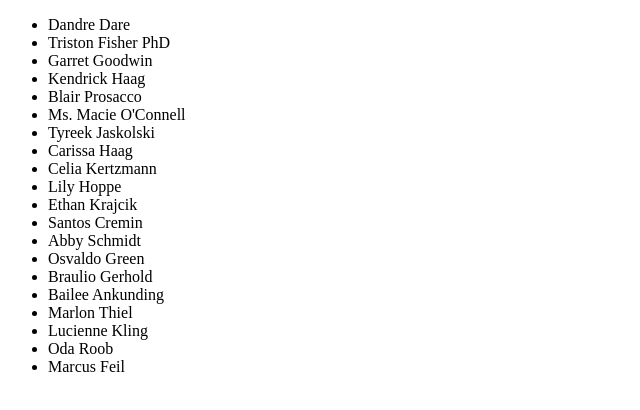
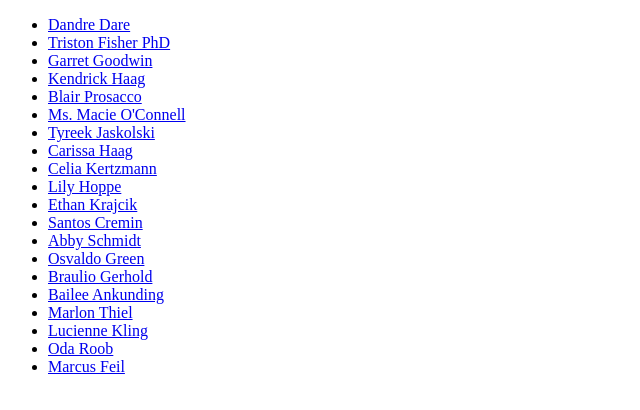
Before and after one commit to testerez/next-ts-mui-experiments, a Next.js app: page / in a window 1280 px wide. Shown: the top 410 px of the page, without its empty margins (0-640 px from the left). Built offline with nearby package versions, Linux system fonts and the light colour scheme.

Commit message:
Link to contact page

```diff
--- a/components/contactList.tsx
+++ b/components/contactList.tsx
@@ -1,3 +1,6 @@
+import React from 'react';
+import Link from 'next/link'
+
 interface Props {
   contacts: Contact[];
 }
@@ -5,7 +8,12 @@ interface Props {
 const ContactList = ({ contacts }: Props) => (
   <ul>
     {contacts.map(c => (
-      <li>{c.name}</li>
+      <li>
+        <Link
+          href={{ pathname: '/contact', query: { id: c.id } }}
+          children={c.name as any}
+        />
+      </li>
     ))}
   </ul>
 )
--- a/data/types.d.ts
+++ b/data/types.d.ts
@@ -1,4 +1,5 @@
 interface Contact {
+  id: string,
   name: string,
   jobTitle: stirng,
   address: string,
--- a/pages/contact.tsx
+++ b/pages/contact.tsx
@@ -7,9 +7,9 @@ interface Props {
 }
 
 export default class extends React.Component<Props> {
-  static getInitialProps = async ({ req }: any) => ({
+  static getInitialProps = async ({ query }: any) => ({
     // TODO: hanlde 404 pages
-    contact: await getContact('c1'),
+    contact: await getContact(query.id),
   })
 
   render() {
```
